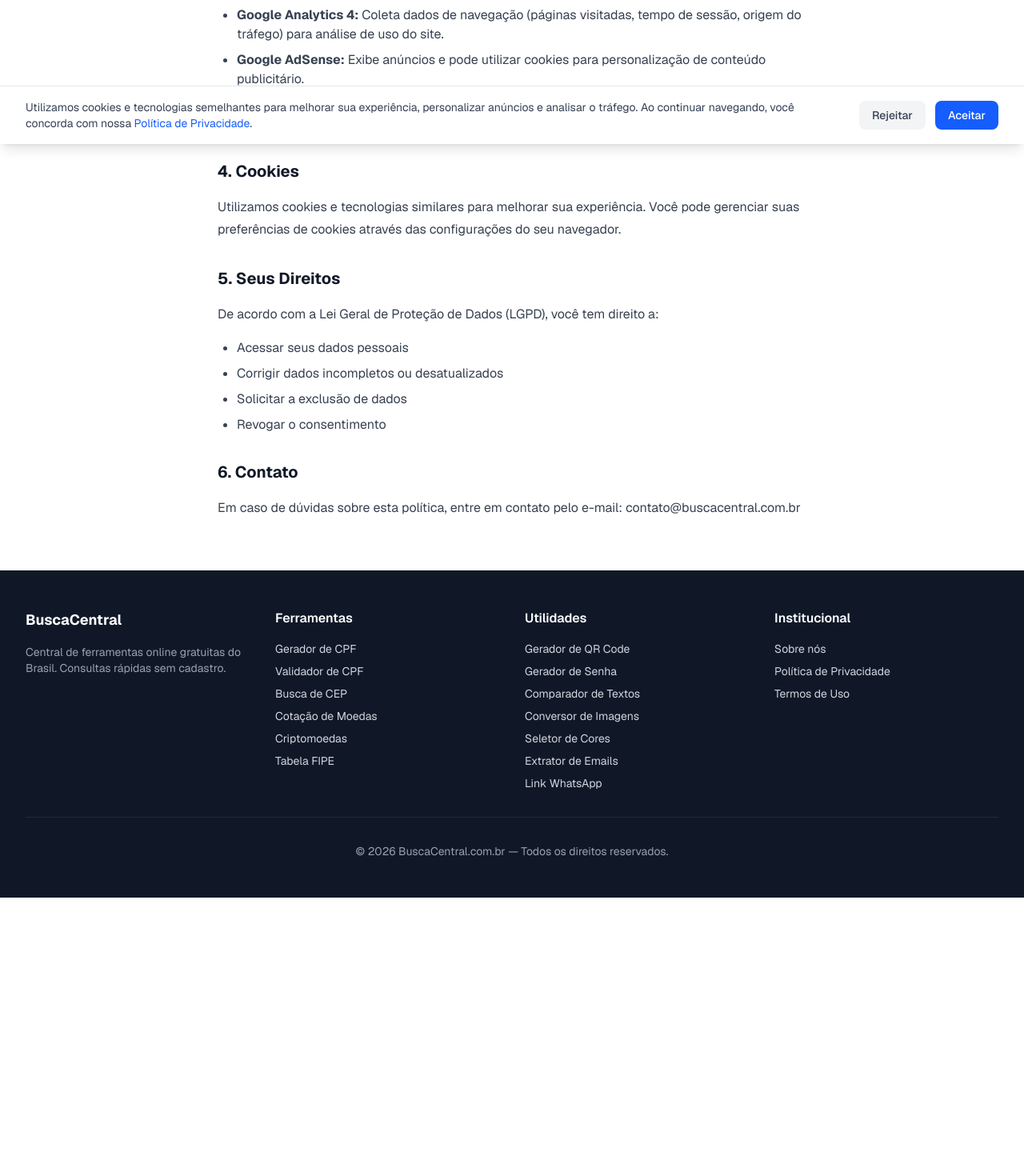
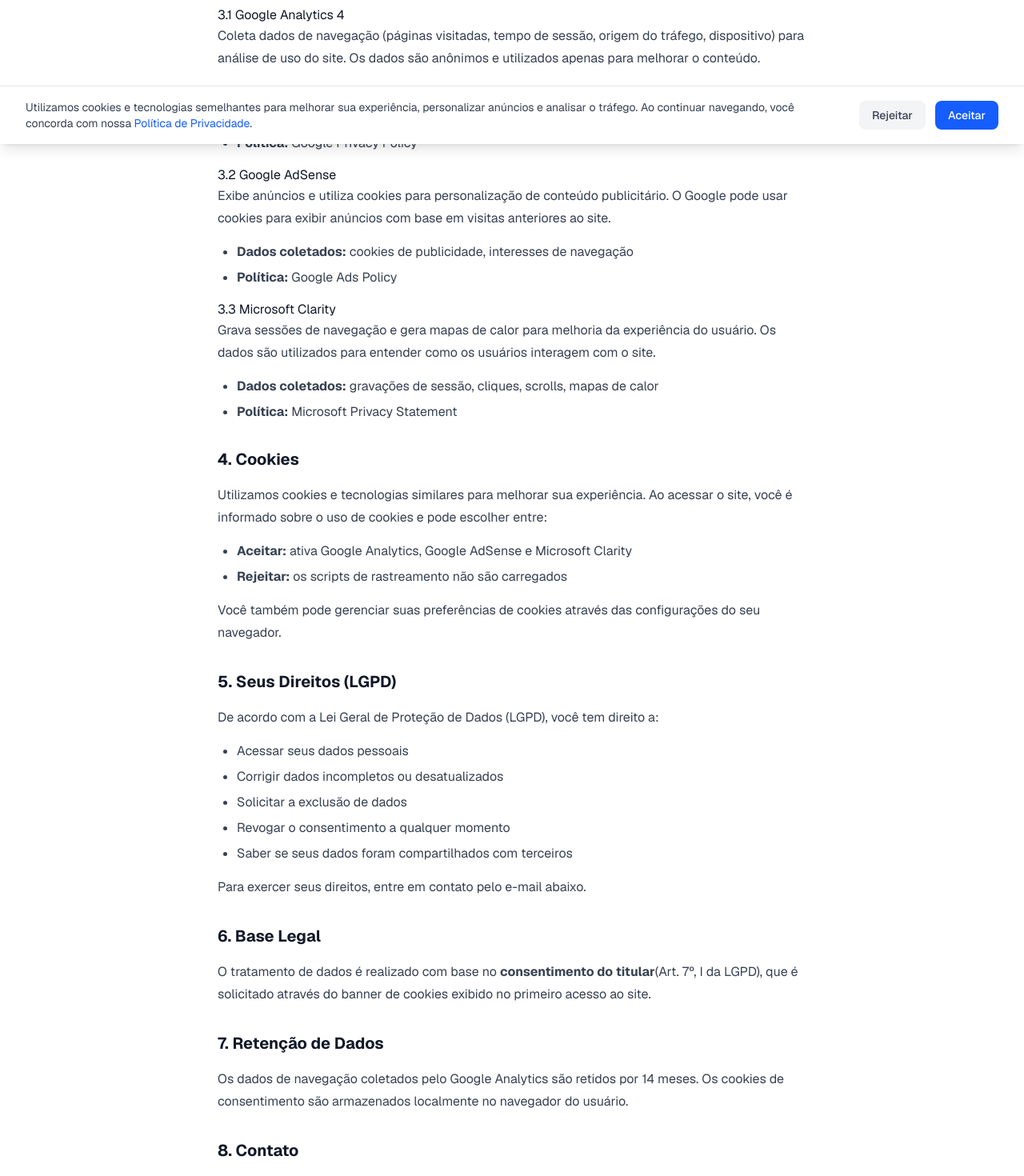
Before and after one commit to buscacentral/buscacentral, a Next.js app: page /privacidade in a window 1280 px wide. Shown: the part 620-2090 px from the top of the page at 80% size. Before the commit the page ends 1742 px from the top, so only its background shows below. Built offline with nearby package versions, Linux system fonts and the light colour scheme; no server answers.

Commit message:
fix: LGPD compliant - cookies bloqueiam scripts quando rejeitados

```diff
--- a/src/app/layout.tsx
+++ b/src/app/layout.tsx
@@ -4,6 +4,7 @@
 import Header from "@/components/Header";
 import Footer from "@/components/Footer";
 import AdPlaceholder from "@/components/AdPlaceholder";
+import { CookieProvider } from "@/components/CookieBanner";
 import CookieBanner from "@/components/CookieBanner";
 import GoogleAnalytics from "@/components/GoogleAnalytics";
 import MicrosoftClarity from "@/components/MicrosoftClarity";
@@ -50,15 +51,17 @@
 }>) {
   return (
     <html lang="pt-BR" className={`${geist.variable} h-full antialiased`}>
+      <body className="min-h-full flex flex-col bg-white text-gray-900">
+        <CookieProvider>
           <GoogleAnalytics />
           <MicrosoftClarity />
-      <body className="min-h-full flex flex-col bg-white text-gray-900">
           <Header />
           <AdPlaceholder position="top" />
           <main className="flex-1">{children}</main>
           <AdPlaceholder position="bottom" />
           <Footer />
           <CookieBanner />
+        </CookieProvider>
       </body>
     </html>
   );
--- a/src/app/privacidade/page.tsx
+++ b/src/app/privacidade/page.tsx
@@ -30,19 +30,52 @@
         <p>
           Utilizamos os seguintes serviços de terceiros que podem coletar informações de navegação:
         </p>
+
+        <h3>3.1 Google Analytics 4</h3>
+        <p>
+          Coleta dados de navegação (páginas visitadas, tempo de sessão, origem do tráfego, dispositivo)
+          para análise de uso do site. Os dados são anônimos e utilizados apenas para melhorar o conteúdo.
+        </p>
         <ul>
-          <li><strong>Google Analytics 4:</strong> Coleta dados de navegação (páginas visitadas, tempo de sessão, origem do tráfego) para análise de uso do site.</li>
-          <li><strong>Google AdSense:</strong> Exibe anúncios e pode utilizar cookies para personalização de conteúdo publicitário.</li>
-          <li><strong>Microsoft Clarity:</strong> Grava sessões de navegação e gera mapas de calor para melhoria da experiência do usuário.</li>
+          <li><strong>Dados coletados:</strong> páginas visitadas, duração da sessão, origem do tráfego, tipo de dispositivo</li>
+          <li><strong>Cookies:</strong> _ga, _ga_*</li>
+          <li><strong>Política:</strong> <a href="https://policies.google.com/privacy" target="_blank" rel="noopener">Google Privacy Policy</a></li>
+        </ul>
+
+        <h3>3.2 Google AdSense</h3>
+        <p>
+          Exibe anúncios e utiliza cookies para personalização de conteúdo publicitário.
+          O Google pode usar cookies para exibir anúncios com base em visitas anteriores ao site.
+        </p>
+        <ul>
+          <li><strong>Dados coletados:</strong> cookies de publicidade, interesses de navegação</li>
+          <li><strong>Política:</strong> <a href="https://policies.google.com/technologies/ads" target="_blank" rel="noopener">Google Ads Policy</a></li>
+        </ul>
+
+        <h3>3.3 Microsoft Clarity</h3>
+        <p>
+          Grava sessões de navegação e gera mapas de calor para melhoria da experiência do usuário.
+          Os dados são utilizados para entender como os usuários interagem com o site.
+        </p>
+        <ul>
+          <li><strong>Dados coletados:</strong> gravações de sessão, cliques, scrolls, mapas de calor</li>
+          <li><strong>Política:</strong> <a href="https://privacy.microsoft.com/privacystatement" target="_blank" rel="noopener">Microsoft Privacy Statement</a></li>
         </ul>
 
         <h2>4. Cookies</h2>
         <p>
-          Utilizamos cookies e tecnologias similares para melhorar sua experiência. Você pode gerenciar
-          suas preferências de cookies através das configurações do seu navegador.
+          Utilizamos cookies e tecnologias similares para melhorar sua experiência. Ao acessar o site,
+          você é informado sobre o uso de cookies e pode escolher entre:
+        </p>
+        <ul>
+          <li><strong>Aceitar:</strong> ativa Google Analytics, Google AdSense e Microsoft Clarity</li>
+          <li><strong>Rejeitar:</strong> os scripts de rastreamento não são carregados</li>
+        </ul>
+        <p>
+          Você também pode gerenciar suas preferências de cookies através das configurações do seu navegador.
         </p>
 
-        <h2>5. Seus Direitos</h2>
+        <h2>5. Seus Direitos (LGPD)</h2>
         <p>
           De acordo com a Lei Geral de Proteção de Dados (LGPD), você tem direito a:
         </p>
@@ -50,12 +83,29 @@
           <li>Acessar seus dados pessoais</li>
           <li>Corrigir dados incompletos ou desatualizados</li>
           <li>Solicitar a exclusão de dados</li>
-          <li>Revogar o consentimento</li>
+          <li>Revogar o consentimento a qualquer momento</li>
+          <li>Saber se seus dados foram compartilhados com terceiros</li>
         </ul>
+        <p>
+          Para exercer seus direitos, entre em contato pelo e-mail abaixo.
+        </p>
 
-        <h2>6. Contato</h2>
+        <h2>6. Base Legal</h2>
         <p>
-          Em caso de dúvidas sobre esta política, entre em contato pelo e-mail: contato@buscacentral.com.br
+          O tratamento de dados é realizado com base no <strong>consentimento do titular</strong>
+          (Art. 7º, I da LGPD), que é solicitado através do banner de cookies exibido no primeiro acesso ao site.
+        </p>
+
+        <h2>7. Retenção de Dados</h2>
+        <p>
+          Os dados de navegação coletados pelo Google Analytics são retidos por 14 meses.
+          Os cookies de consentimento são armazenados localmente no navegador do usuário.
+        </p>
+
+        <h2>8. Contato</h2>
+        <p>
+          Em caso de dúvidas sobre esta política ou para exercer seus direitos, entre em contato pelo e-mail:
+          <strong> contato@buscacentral.com.br</strong>
         </p>
       </div>
     </div>
--- a/src/components/CookieBanner.tsx
+++ b/src/components/CookieBanner.tsx
@@ -1,23 +1,50 @@
 'use client';
 
-import { useState, useEffect } from 'react';
+import { useState, useEffect, createContext, useContext } from 'react';
+
+interface CookieContextType {
+  consent: 'accepted' | 'rejected' | null;
+}
+
+const CookieContext = createContext<CookieContextType>({ consent: null });
+
+export function useCookieConsent() {
+  return useContext(CookieContext);
+}
+
+export function CookieProvider({ children }: { children: React.ReactNode }) {
+  const [consent, setConsent] = useState<'accepted' | 'rejected' | null>(null);
+
+  useEffect(() => {
+    const stored = localStorage.getItem('cookie-consent');
+    if (stored === 'accepted' || stored === 'rejected') {
+      setConsent(stored);
+    }
+  }, []);
+
+  return (
+    <CookieContext.Provider value={{ consent }}>
+      {children}
+    </CookieContext.Provider>
+  );
+}
 
 export default function CookieBanner() {
   const [show, setShow] = useState(false);
+  const { consent } = useCookieConsent();
 
   useEffect(() => {
-    const consent = localStorage.getItem('cookie-consent');
-    if (!consent) setShow(true);
-  }, []);
+    if (consent === null) setShow(true);
+  }, [consent]);
 
   const handleAccept = () => {
     localStorage.setItem('cookie-consent', 'accepted');
-    setShow(false);
+    window.location.reload();
   };
 
   const handleReject = () => {
     localStorage.setItem('cookie-consent', 'rejected');
-    setShow(false);
+    window.location.reload();
   };
 
   if (!show) return null;
--- a/src/components/GoogleAnalytics.tsx
+++ b/src/components/GoogleAnalytics.tsx
@@ -1,11 +1,14 @@
 'use client';
 
 import Script from 'next/script';
+import { useCookieConsent } from './CookieBanner';
 
 const GA_MEASUREMENT_ID = process.env.NEXT_PUBLIC_GA_ID || '';
 
 export default function GoogleAnalytics() {
-  if (!GA_MEASUREMENT_ID) return null;
+  const { consent } = useCookieConsent();
+
+  if (!GA_MEASUREMENT_ID || consent !== 'accepted') return null;
 
   return (
     <>
--- a/src/components/MicrosoftClarity.tsx
+++ b/src/components/MicrosoftClarity.tsx
@@ -1,11 +1,14 @@
 'use client';
 
 import Script from 'next/script';
+import { useCookieConsent } from './CookieBanner';
 
 const CLARITY_ID = process.env.NEXT_PUBLIC_CLARITY_ID || '';
 
 export default function MicrosoftClarity() {
-  if (!CLARITY_ID) return null;
+  const { consent } = useCookieConsent();
+
+  if (!CLARITY_ID || consent !== 'accepted') return null;
 
   return (
     <Script id="microsoft-clarity" strategy="afterInteractive">
```
Lines whose indentation alone changed are shown as unchanged.
